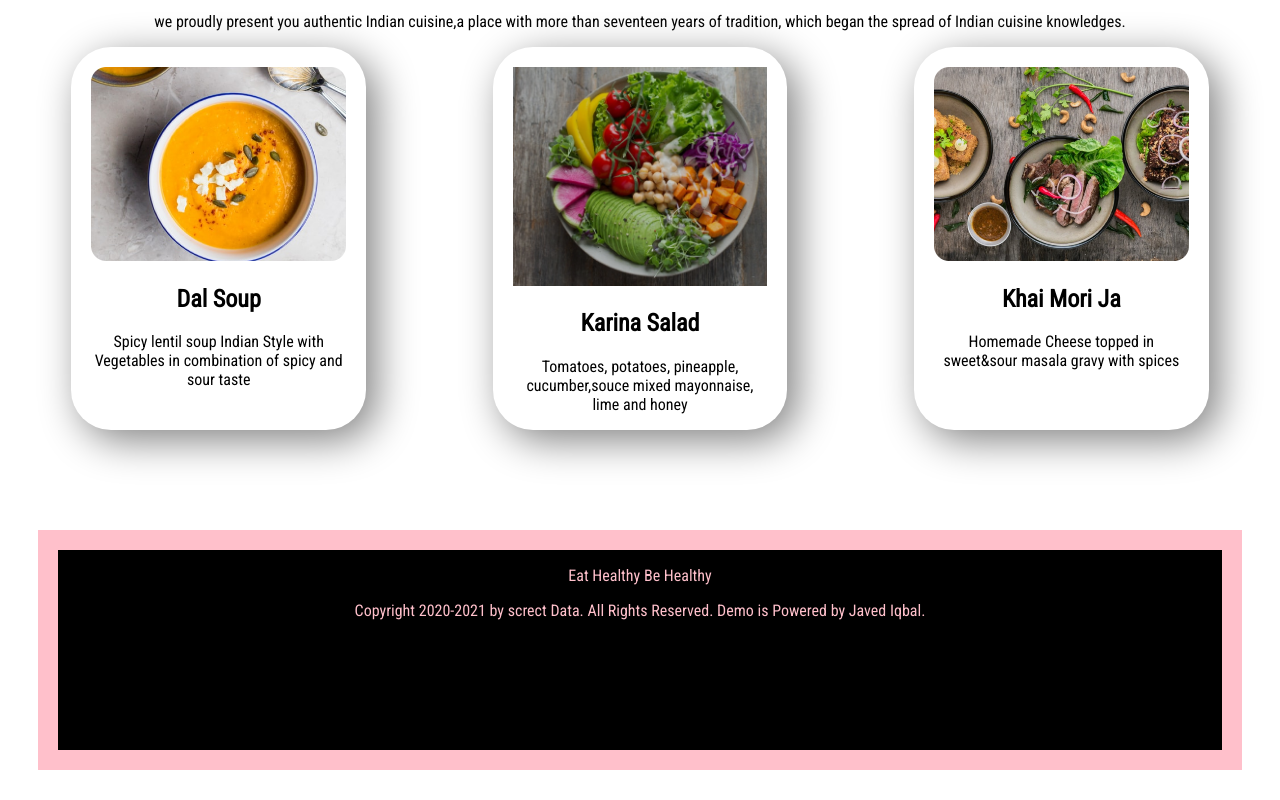
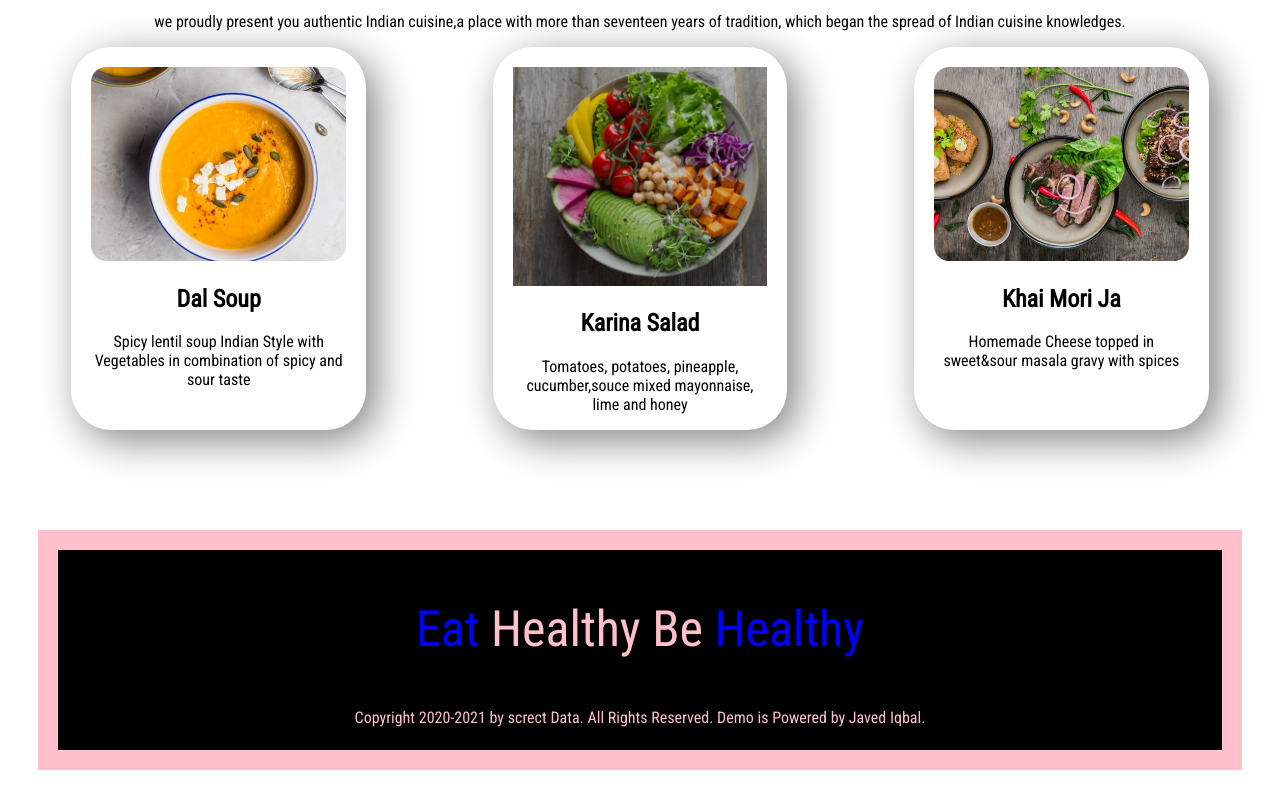
Before and after one commit to Jiqbal2020/foodblog, a plain HTML site: page index.html in a window 1280 px wide. Shown: the part 1906-2706 px from the top of the page. Drawn offline with Linux system fonts and the light colour scheme.

Commit message:
modified

```diff
--- a/index.html
+++ b/index.html
@@ -70,7 +70,7 @@
     </section>
     <footer>
         <div>
-            <p>Eat Healthy Be Healthy</p>
+            <p id="bold"> <span class="blue-color">Eat</span> Healthy Be <span class="blue-color">Healthy</span></p>
             <p>Copyright 2020-2021 by screct Data. All Rights Reserved.
                 Demo is Powered by Javed Iqbal.</p>
         </div>
--- a/style.css
+++ b/style.css
@@ -88,3 +88,6 @@ footer{
     margin: 30px;
     border: 20px solid pink;
 }
+#bold{
+    font-size: 50px;
+}
```
